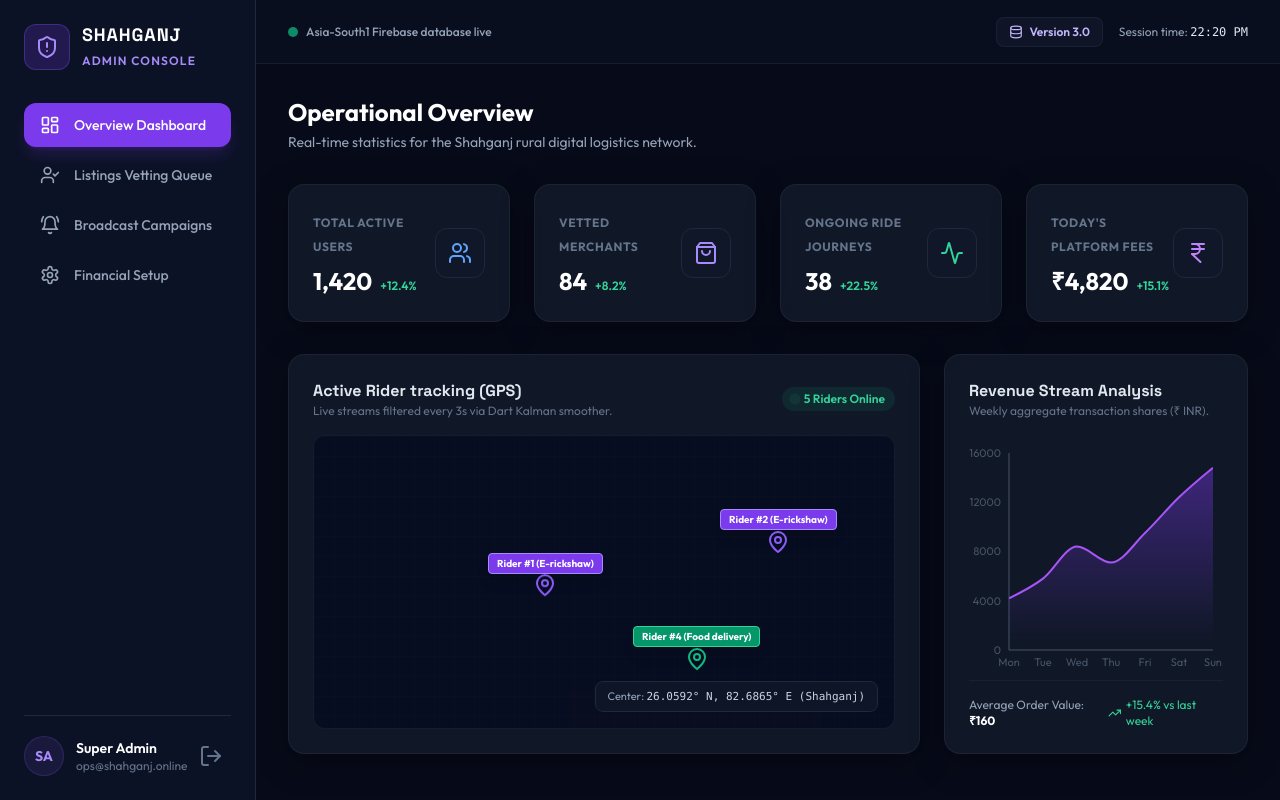
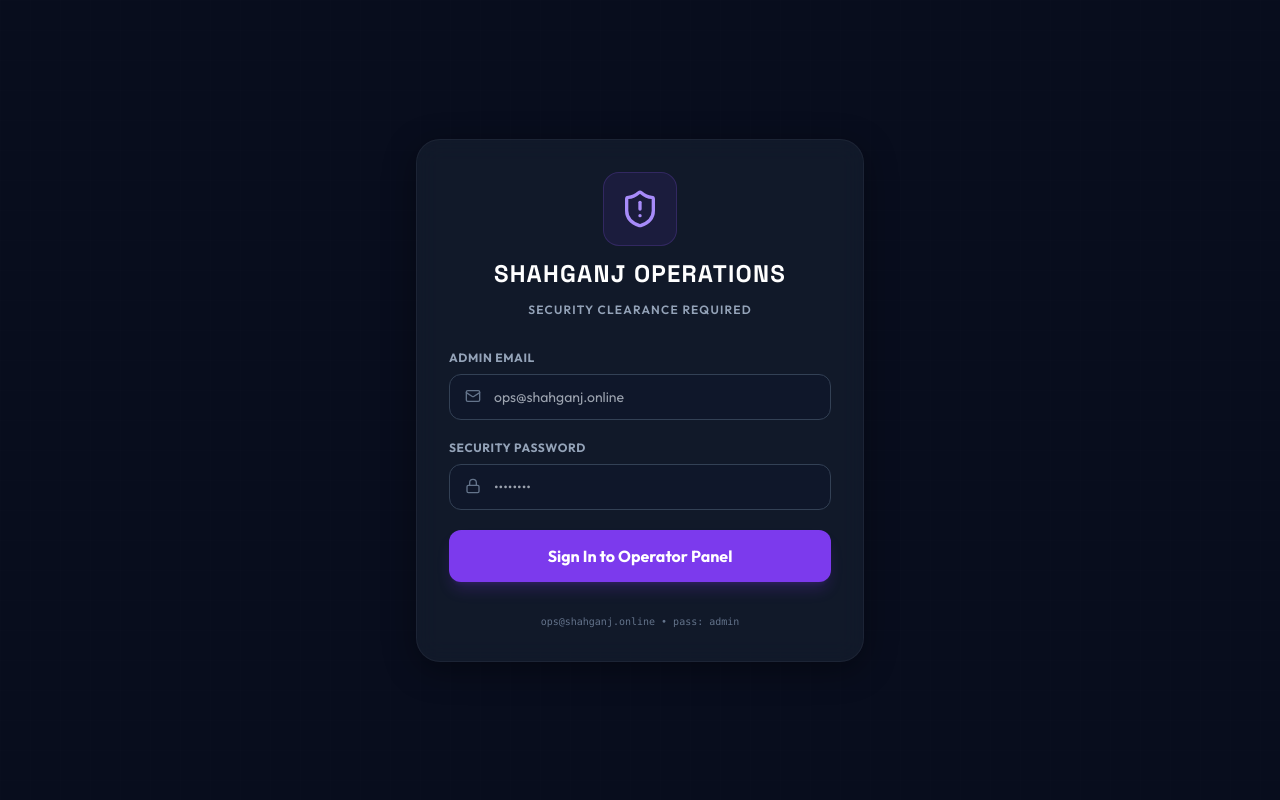
Before and after one commit to prashantb2400/shahganj-superapp, a React (Vite) app in the folder apps/admin-web/: page / in a window 1280 px wide. Built offline with nearby package versions, Linux system fonts and the light colour scheme; a small style sheet from the web is missing.

Commit message:
feat: Implement Phase 6 secure Email/Password Admin login gate, reactive listings vetting queues, and interactive push notification broads

```diff
--- a/apps/admin-web/src/App.tsx
+++ b/apps/admin-web/src/App.tsx
@@ -6,22 +6,181 @@ import {
   Settings,
   BellRing,
   LogOut,
-  Database
+  Database,
+  Lock,
+  Mail,
+  CheckCircle,
+  XCircle
 } from 'lucide-react';
 import Dashboard from './pages/Dashboard';
 
+interface VettingItem {
+  id: string;
+  name: string;
+  category: string;
+  phone: string;
+  docs: string;
+}
+
 export default function App() {
+  // Auth state
+  const [isLoggedIn, setIsLoggedIn] = useState(false);
+  const [email, setEmail] = useState('');
+  const [password, setPassword] = useState('');
+  const [authError, setAuthError] = useState('');
+
+  // App state
   const [activeTab, setActiveTab] = useState<'dashboard' | 'vetting' | 'campaigns' | 'settings'>('dashboard');
+  const [vettedCount, setVettedCount] = useState(84);
+  const [toastMessage, setToastMessage] = useState<string | null>(null);
+  const [toastType, setToastType] = useState<'success' | 'info'>('success');
+
+  // Vetting list state
+  const [vettingList, setVettingList] = useState<VettingItem[]>([
+    { id: '1', name: 'Gupta E-Rickshaw fleet', category: 'Car Rental', phone: '+91 98348 23812', docs: 'Aadhar, Registration Certificate' },
+    { id: '2', name: 'Verma Clinic & OPD', category: 'Hospital', phone: '+91 94156 89231', docs: 'OPD License, Identity card' },
+    { id: '3', name: 'Shahganj Sweets & Bakery', category: 'Restaurant', phone: '+91 91522 34890', docs: 'FSSAI License, Pan Card' },
+  ]);
+
+  // FCM broadcast inputs
+  const [broadcastTopic, setBroadcastTopic] = useState('customer');
+  const [broadcastTitle, setBroadcastTitle] = useState('');
+  const [broadcastBody, setBroadcastBody] = useState('');
+
+  // Fare multipliers inputs
+  const [wholeBase, setWholeBase] = useState(20);
+  const [wholePerKm, setWholePerKm] = useState(15);
+  const [shareBase, setShareBase] = useState(10);
+  const [sharePerKm, setSharePerKm] = useState(5);
+
+  const showToast = (msg: string, type: 'success' | 'info' = 'success') => {
+    setToastMessage(msg);
+    setToastType(type);
+    setTimeout(() => setToastMessage(null), 4000);
+  };
+
+  const handleLogin = (e: React.FormEvent) => {
+    e.preventDefault();
+    if (email === 'ops@shahganj.online' && password === 'admin') {
+      setIsLoggedIn(true);
+      setAuthError('');
+      showToast('🎉 Super Admin authentication successful. Console unlocked!');
+    } else {
+      setAuthError('Invalid credentials! Access denied.');
+    }
+  };
+
+  const handleApprove = (id: string, businessName: string) => {
+    setVettingList(prev => prev.filter(item => item.id !== id));
+    setVettedCount(prev => prev + 1);
+    showToast(`Approved ${businessName}! Firestore document status set to APPROVED.`);
+  };
+
+  const handleBroadcast = (e: React.FormEvent) => {
+    e.preventDefault();
+    if (!broadcastTitle || !broadcastBody) {
+      showToast('Please fill out all broadcaster fields!', 'info');
+      return;
+    }
+    showToast(`📡 FCM broadcast sent to segment [fcm_topic: ${broadcastTopic}]! Message Body: ${broadcastBody}`);
+    setBroadcastTitle('');
+    setBroadcastBody('');
+  };
+
+  const handleUpdateFares = (e: React.FormEvent) => {
+    e.preventDefault();
+    showToast(`💰 Multipliers saved: Whole base ₹${wholeBase}/km, Share base ₹${shareBase}/km synced.`);
+  };
 
   const navigation = [
     { id: 'dashboard', label: 'Overview Dashboard', icon: LayoutDashboard },
-    { id: 'vetting', label: 'Listings Vetting Queue', icon: UserCheck },
+    { id: 'vetting', label: `Vetting Queue (${vettingList.length})`, icon: UserCheck },
     { id: 'campaigns', label: 'Broadcast Campaigns', icon: BellRing },
     { id: 'settings', label: 'Financial Setup', icon: Settings },
   ] as const;
 
+  // Render Login Gate (Rule 18 spec - skipped Google auth for admin safety)
+  if (!isLoggedIn) {
+    return (
+      <div className="flex items-center justify-center min-h-screen bg-[#070b19]">
+        <div className="absolute inset-0 bg-[#0c1328] opacity-30 bg-[linear-gradient(rgba(255,255,255,0.01)_1px,transparent_1px),linear-gradient(90deg,rgba(255,255,255,0.01)_1px,transparent_1px)] bg-[size:30px_30px]" />
+
+        <div className="relative w-full max-w-md p-8 glass-panel border border-slate-800 rounded-3xl space-y-8 bg-[#0c1226]/80 backdrop-blur-xl">
+          <div className="text-center space-y-3">
+            <div className="inline-flex p-4 bg-violet-600/10 border border-violet-500/20 rounded-2xl text-violet-400">
+              <ShieldAlert className="w-10 h-10" />
+            </div>
+            <h1 className="text-2xl font-bold text-white tracking-wider">SHAHGANJ OPERATIONS</h1>
+            <p className="text-xs text-slate-400 font-semibold tracking-widest uppercase">Security Clearance Required</p>
+          </div>
+
+          {authError && (
+            <div className="p-3.5 bg-red-500/10 border border-red-500/20 rounded-xl flex items-center gap-3 text-red-400 text-xs font-semibold">
+              <XCircle className="w-4 h-4 shrink-0" />
+              <span>{authError}</span>
+            </div>
+          )}
+
+          <form onSubmit={handleLogin} className="space-y-5">
+            <div className="space-y-2">
+              <label className="text-xs font-bold text-slate-400 uppercase tracking-wider block">Admin Email</label>
+              <div className="relative">
+                <Mail className="absolute left-4 top-3.5 w-4 h-4 text-slate-500" />
+                <input
+                  type="email"
+                  placeholder="ops@shahganj.online"
+                  value={email}
+                  onChange={(e) => setEmail(e.target.value)}
+                  className="w-full pl-11 pr-4 py-3 bg-slate-900 border border-slate-700 text-white rounded-xl text-sm focus:border-violet-500 outline-none transition-all"
+                  required
+                />
+              </div>
+            </div>
+
+            <div className="space-y-2">
+              <label className="text-xs font-bold text-slate-400 uppercase tracking-wider block">Security Password</label>
+              <div className="relative">
+                <Lock className="absolute left-4 top-3.5 w-4 h-4 text-slate-500" />
+                <input
+                  type="password"
+                  placeholder="••••••••"
+                  value={password}
+                  onChange={(e) => setPassword(e.target.value)}
+                  className="w-full pl-11 pr-4 py-3 bg-slate-900 border border-slate-700 text-white rounded-xl text-sm focus:border-violet-500 outline-none transition-all"
+                  required
+                />
+              </div>
+            </div>
+
+            <button
+              type="submit"
+              className="w-full py-3.5 bg-violet-600 hover:bg-violet-500 text-white font-bold rounded-xl transition-all duration-200 shadow-lg shadow-violet-600/20"
+            >
+              Sign In to Operator Panel
+            </button>
+          </form>
+
+          <p className="text-center text-[10px] text-slate-500 font-mono">ops@shahganj.online • pass: admin</p>
+        </div>
+      </div>
+    );
+  }
+
   return (
     <div className="flex h-screen overflow-hidden bg-[#070b19]">
+
+      {/* Toast Alert */}
+      {toastMessage && (
+        <div className={`fixed bottom-6 right-6 z-50 p-4 rounded-xl border flex items-center gap-3 shadow-xl transition-all duration-300 ${
+          toastType === 'success'
+            ? 'bg-emerald-950/90 border-emerald-500/30 text-emerald-400'
+            : 'bg-slate-900/90 border-slate-700 text-slate-300'
+        }`}>
+          <CheckCircle className="w-5 h-5 shrink-0" />
+          <span className="text-sm font-semibold">{toastMessage}</span>
+        </div>
+      )}
+
       {/* 1. Sidebar Nav */}
       <aside className="w-64 bg-[#0c1226] border-r border-slate-800 flex flex-col justify-between p-6">
         <div>
@@ -68,7 +227,10 @@ export default function App() {
               <p className="text-xs text-slate-500">ops@shahganj.online</p>
             </div>
           </div>
-          <button className="p-2 text-slate-500 hover:text-red-400 transition-colors">
+          <button
+            onClick={() => setIsLoggedIn(false)}
+            className="p-2 text-slate-500 hover:text-red-400 transition-colors"
+          >
             <LogOut className="w-4.5 h-4.5" />
           </button>
         </div>
@@ -88,22 +250,30 @@ export default function App() {
               <Database className="w-3.5 h-3.5" />
               <span>Version 3.0</span>
             </div>
-            <div className="text-xs text-slate-400">
-              Session time: <span className="font-mono text-slate-200">22:20 PM</span>
+            <div className="text-xs text-slate-400 font-mono">
+              Role: <span className="text-white font-bold">SUPER_ADMIN</span>
             </div>
           </div>
         </header>
 
         {/* Scrollable View panel */}
         <div className="flex-1 overflow-y-auto p-8 bg-[#070b19]">
-          {activeTab === 'dashboard' && <Dashboard />}
+
+          {activeTab === 'dashboard' && <Dashboard vettedCount={vettedCount} />}
 
           {activeTab === 'vetting' && (
             <div className="max-w-6xl mx-auto space-y-6">
               <h2 className="text-2xl font-bold text-white">Merchant Vetting Queue</h2>
-              <p className="text-slate-400 -mt-4 text-sm">Review incoming registrations for restaurant catalogs and local plumbers/electricians.</p>
+              <p className="text-slate-400 -mt-4 text-sm font-sans">Review incoming registrations for restaurant catalogs and local plumbers/electricians.</p>
 
-              <div className="glass-panel rounded-2xl p-6 border border-slate-800">
+              <div className="glass-panel rounded-2xl p-6 border border-slate-800/80 bg-[#0c1226]/40">
+                {vettingList.length === 0 ? (
+                  <div className="text-center py-12 space-y-3">
+                    <UserCheck className="w-12 h-12 text-slate-600 mx-auto" />
+                    <h3 className="font-bold text-white text-lg">All items vetted successfully!</h3>
+                    <p className="text-sm text-slate-500">Incoming registration queue is currently empty.</p>
+                  </div>
+                ) : (
                   <table className="w-full text-left text-sm text-slate-300">
                     <thead className="text-xs text-slate-400 uppercase border-b border-slate-800 bg-slate-900/20">
                       <tr>
@@ -115,26 +285,29 @@ export default function App() {
                       </tr>
                     </thead>
                     <tbody className="divide-y divide-slate-800/40">
-                    <tr>
-                      <td className="px-6 py-4 font-semibold text-white">Gupta E-Rickshaw fleet</td>
-                      <td className="px-6 py-4"><span className="px-2.5 py-1 rounded-full text-xs font-medium bg-cyan-500/10 text-cyan-400">Car Rental</span></td>
-                      <td className="px-6 py-4 font-mono">+91 98348 23812</td>
-                      <td className="px-6 py-4 text-xs text-slate-400">Aadhar, Registration Certificate</td>
+                      {vettingList.map(item => (
+                        <tr key={item.id}>
+                          <td className="px-6 py-4 font-semibold text-white">{item.name}</td>
                           <td className="px-6 py-4">
-                        <button className="px-3 py-1.5 rounded-lg bg-violet-600 text-white font-semibold hover:bg-violet-500 text-xs transition-colors">Approve Account</button>
+                            <span className="px-2.5 py-1 rounded-full text-xs font-medium bg-cyan-500/10 text-cyan-400">
+                              {item.category}
+                            </span>
+                          </td>
+                          <td className="px-6 py-4 font-mono">{item.phone}</td>
+                          <td className="px-6 py-4 text-xs text-slate-400">{item.docs}</td>
+                          <td className="px-6 py-4">
+                            <button
+                              onClick={() => handleApprove(item.id, item.name)}
+                              className="px-3.5 py-1.5 rounded-lg bg-violet-600 text-white font-semibold hover:bg-violet-500 text-xs transition-colors shadow-sm"
+                            >
+                              Approve Account
+                            </button>
                           </td>
                         </tr>
-                    <tr>
-                      <td className="px-6 py-4 font-semibold text-white">Verma Clinic & OPD</td>
-                      <td className="px-6 py-4"><span className="px-2.5 py-1 rounded-full text-xs font-medium bg-red-500/10 text-red-400">Hospital</span></td>
-                      <td className="px-6 py-4 font-mono">+91 94156 89231</td>
-                      <td className="px-6 py-4 text-xs text-slate-400">OPD License, Identity card</td>
-                      <td className="px-6 py-4">
-                        <button className="px-3 py-1.5 rounded-lg bg-violet-600 text-white font-semibold hover:bg-violet-500 text-xs transition-colors">Approve Account</button>
-                      </td>
-                    </tr>
+                      ))}
                     </tbody>
                   </table>
+                )}
               </div>
             </div>
           )}
@@ -142,67 +315,111 @@ export default function App() {
           {activeTab === 'campaigns' && (
             <div className="max-w-3xl mx-auto space-y-6">
               <h2 className="text-2xl font-bold text-white">FCM Push Broadcaster</h2>
-              <p className="text-slate-400 -mt-4 text-sm">Send segmented cloud messages directly to active customers, merchants, or riders.</p>
+              <p className="text-slate-400 -mt-4 text-sm font-sans">Send segmented cloud messages directly to active customers, merchants, or riders.</p>
 
-              <div className="glass-panel rounded-2xl p-6 border border-slate-800 space-y-4">
+              <form onSubmit={handleBroadcast} className="glass-panel rounded-2xl p-6 border border-slate-800/80 bg-[#0c1226]/40 space-y-5">
                 <div>
                   <label className="block text-xs font-bold text-slate-400 uppercase tracking-wider mb-2">Target Segment</label>
-                  <select className="w-full px-4 py-3 rounded-xl bg-slate-900 border border-slate-700 text-slate-300 text-sm focus:border-violet-500 outline-none">
-                    <option>All Active Customers (fcm_topic: customer)</option>
-                    <option>Registered Food Merchants (fcm_topic: merchant)</option>
-                    <option>Active E-Rickshaw Drivers (fcm_topic: rider)</option>
+                  <select
+                    value={broadcastTopic}
+                    onChange={(e) => setBroadcastTopic(e.target.value)}
+                    className="w-full px-4 py-3 rounded-xl bg-slate-900 border border-slate-700 text-slate-300 text-sm focus:border-violet-500 outline-none"
+                  >
+                    <option value="customer">All Active Customers (fcm_topic: customer)</option>
+                    <option value="merchant">Registered Food Merchants (fcm_topic: merchant)</option>
+                    <option value="rider">Active E-Rickshaw Drivers (fcm_topic: rider)</option>
                   </select>
                 </div>
 
                 <div>
                   <label className="block text-xs font-bold text-slate-400 uppercase tracking-wider mb-2">Notification Title</label>
-                  <input type="text" placeholder="e.g. UPI-first rides starting today!" className="w-full px-4 py-3 rounded-xl bg-slate-900 border border-slate-700 text-slate-300 text-sm focus:border-violet-500 outline-none" />
+                  <input
+                    type="text"
+                    placeholder="e.g. UPI-first rides starting today!"
+                    value={broadcastTitle}
+                    onChange={(e) => setBroadcastTitle(e.target.value)}
+                    className="w-full px-4 py-3 rounded-xl bg-slate-900 border border-slate-700 text-slate-300 text-sm focus:border-violet-500 outline-none"
+                    required
+                  />
                 </div>
 
                 <div>
                   <label className="block text-xs font-bold text-slate-400 uppercase tracking-wider mb-2">Message Body</label>
-                  <textarea rows={3} placeholder="Type push message details..." className="w-full px-4 py-3 rounded-xl bg-slate-900 border border-slate-700 text-slate-300 text-sm focus:border-violet-500 outline-none" />
+                  <textarea
+                    rows={3}
+                    placeholder="Type push message details..."
+                    value={broadcastBody}
+                    onChange={(e) => setBroadcastBody(e.target.value)}
+                    className="w-full px-4 py-3 rounded-xl bg-slate-900 border border-slate-700 text-slate-300 text-sm focus:border-violet-500 outline-none"
+                    required
+                  />
                 </div>
 
-                <button className="w-full py-3 rounded-xl bg-violet-600 text-white font-bold hover:bg-violet-500 transition-all duration-200">
+                <button
+                  type="submit"
+                  className="w-full py-3.5 rounded-xl bg-violet-600 text-white font-bold hover:bg-violet-500 transition-all duration-200"
+                >
                   Broadcast via Cloud Functions
                 </button>
-              </div>
+              </form>
             </div>
           )}
 
           {activeTab === 'settings' && (
             <div className="max-w-3xl mx-auto space-y-6">
               <h2 className="text-2xl font-bold text-white">Global Fare Multipliers</h2>
-              <p className="text-slate-400 -mt-4 text-sm">Configure billing constants for OSRM e-rickshaw callout algorithms.</p>
+              <p className="text-slate-400 -mt-4 text-sm font-sans">Configure billing constants for OSRM e-rickshaw callout algorithms.</p>
 
-              <div className="glass-panel rounded-2xl p-6 border border-slate-800 space-y-5">
+              <form onSubmit={handleUpdateFares} className="glass-panel rounded-2xl p-6 border border-slate-800/80 bg-[#0c1226]/40 space-y-5">
                 <div className="grid grid-cols-2 gap-4">
                   <div>
                     <label className="block text-xs font-bold text-slate-400 uppercase tracking-wider mb-2">Whole E-Rickshaw Base (₹)</label>
-                    <input type="number" defaultValue={20} className="w-full px-4 py-3 rounded-xl bg-slate-900 border border-slate-700 text-slate-300 text-sm font-semibold outline-none" />
+                    <input
+                      type="number"
+                      value={wholeBase}
+                      onChange={(e) => setWholeBase(Number(e.target.value))}
+                      className="w-full px-4 py-3 rounded-xl bg-slate-900 border border-slate-700 text-slate-300 text-sm font-semibold outline-none"
+                    />
                   </div>
                   <div>
                     <label className="block text-xs font-bold text-slate-400 uppercase tracking-wider mb-2">Whole E-Rickshaw Per Km (₹)</label>
-                    <input type="number" defaultValue={15} className="w-full px-4 py-3 rounded-xl bg-slate-900 border border-slate-700 text-slate-300 text-sm font-semibold outline-none" />
+                    <input
+                      type="number"
+                      value={wholePerKm}
+                      onChange={(e) => setWholePerKm(Number(e.target.value))}
+                      className="w-full px-4 py-3 rounded-xl bg-slate-900 border border-slate-700 text-slate-300 text-sm font-semibold outline-none"
+                    />
                   </div>
                 </div>
 
                 <div className="grid grid-cols-2 gap-4 border-t border-slate-800/60 pt-4">
                   <div>
                     <label className="block text-xs font-bold text-slate-400 uppercase tracking-wider mb-2">Shared Seat Base (₹)</label>
-                    <input type="number" defaultValue={10} className="w-full px-4 py-3 rounded-xl bg-slate-900 border border-slate-700 text-slate-300 text-sm font-semibold outline-none" />
+                    <input
+                      type="number"
+                      value={shareBase}
+                      onChange={(e) => setShareBase(Number(e.target.value))}
+                      className="w-full px-4 py-3 rounded-xl bg-slate-900 border border-slate-700 text-slate-300 text-sm font-semibold outline-none"
+                    />
                   </div>
                   <div>
                     <label className="block text-xs font-bold text-slate-400 uppercase tracking-wider mb-2">Shared Seat Per Km (₹)</label>
-                    <input type="number" defaultValue={5} className="w-full px-4 py-3 rounded-xl bg-slate-900 border border-slate-700 text-slate-300 text-sm font-semibold outline-none" />
+                    <input
+                      type="number"
+                      value={sharePerKm}
+                      onChange={(e) => setSharePerKm(Number(e.target.value))}
+                      className="w-full px-4 py-3 rounded-xl bg-slate-900 border border-slate-700 text-slate-300 text-sm font-semibold outline-none"
+                    />
                   </div>
                 </div>
 
-                <button className="w-full py-3 rounded-xl bg-violet-600 text-white font-bold hover:bg-violet-500 transition-all duration-200">
+                <button
+                  type="submit"
+                  className="w-full py-3.5 rounded-xl bg-violet-600 text-white font-bold hover:bg-violet-500 transition-all duration-200"
+                >
                   Update Constants in Firestore
                 </button>
-              </div>
+              </form>
             </div>
           )}
         </div>
--- a/apps/admin-web/src/pages/Dashboard.tsx
+++ b/apps/admin-web/src/pages/Dashboard.tsx
@@ -26,10 +26,10 @@ const chartData = [
   { day: 'Sun', revenue: 14800 },
 ];
 
-export default function Dashboard() {
+export default function Dashboard({ vettedCount = 84 }: { vettedCount?: number }) {
   const stats = [
     { title: 'Total Active Users', value: '1,420', change: '+12.4%', icon: Users, color: 'text-blue-400' },
-    { title: 'Vetted Merchants', value: '84', change: '+8.2%', icon: ShoppingBag, color: 'text-violet-400' },
+    { title: 'Vetted Merchants', value: `${vettedCount}`, change: '+8.2%', icon: ShoppingBag, color: 'text-violet-400' },
     { title: 'Ongoing Ride Journeys', value: '38', change: '+22.5%', icon: Activity, color: 'text-emerald-400' },
     { title: 'Today\'s Platform Fees', value: '₹4,820', change: '+15.1%', icon: IndianRupee, color: 'text-purple-400' },
   ];
```
Also changed, not shown: 3 other files (tests, documents, lock files or other folders). Lines whose indentation alone changed are shown as unchanged.
